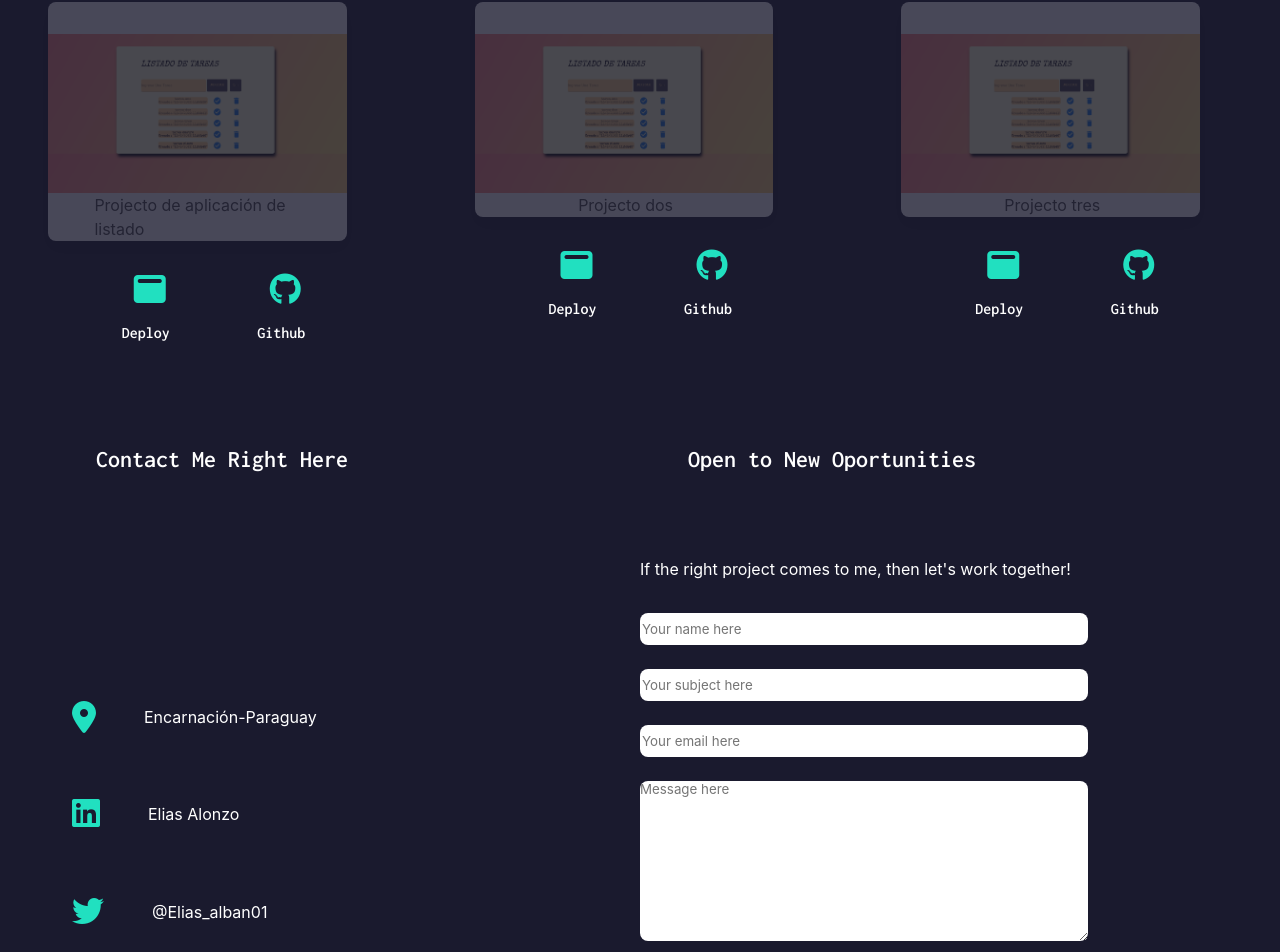
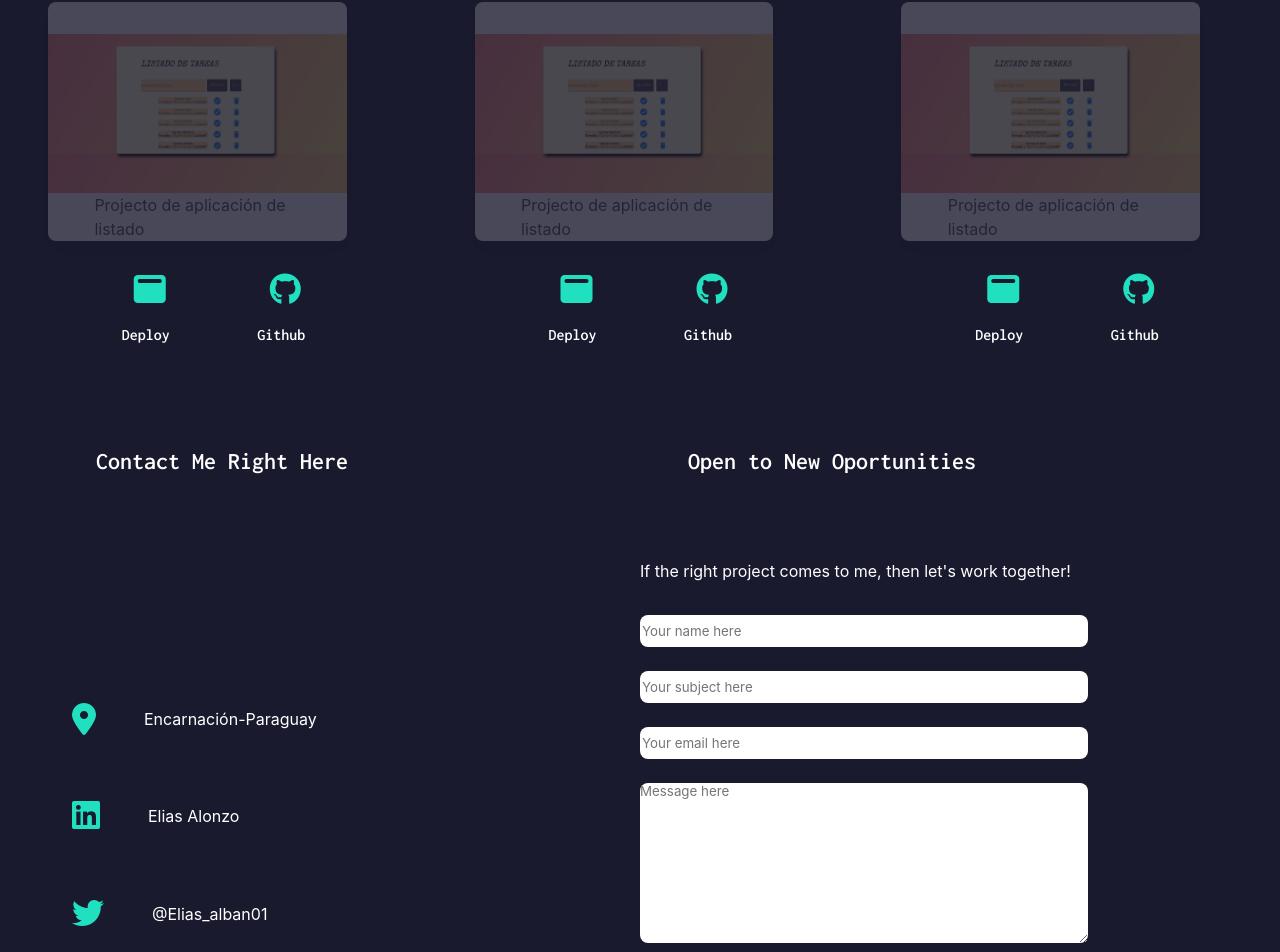
Before and after one commit to Alban001/portafolio-profesional, a React (Create React App) app: page / in a window 1280 px wide. Shown: the part 1562-2514 px from the top of the page. Built offline with nearby package versions, Linux system fonts and the light colour scheme; a web font is replaced by a local one.

Commit message:
deploy and git link added

```diff
--- a/src/components/card/Card.js
+++ b/src/components/card/Card.js
@@ -21,13 +21,21 @@ export const Card = ({img,alt,descrip}) => {
         <div className="btn-container">
             <div className="btn-container__unit">
                 <div className="btn-container__icon">
-                     <i className="fa-solid fa-window-maximize btn-container__icon-body"></i>
+                <a href="https://todo-list-alban.netlify.app/"
+                aria-label='Linkedin'
+                rel='noopener'
+                target='_blank'
+                ><i className="fa-solid fa-window-maximize btn-container__icon-body"></i></a>
                 </div>
-                      <p>{translate('Desplegar', 'Desplegar')}</p>
+                <p>{translate('Desplegar', 'Desplegar')}</p>
             </div>
               <div className="btn-container__unit">
                    <div className="btn-container__icon">
-                     <i className="fa-brands fa-github btn-container__icon-body"></i>
+                   <a href="https://github.com/Alban001/todo-list"
+                aria-label='Linkedin'
+                rel='noopener'
+                target='_blank'
+                ><i className="fa-brands fa-github btn-container__icon-body"></i></a>
                   </div>
                   <p>Github</p>
                </div>
--- a/src/components/card/CardData-min.js
+++ b/src/components/card/CardData-min.js
@@ -1 +1 @@
-import listado from"../img/listado.png";export const cardContent=[{id:1,img:listado,alt:"Lista",descrip:"Projecto de aplicación de listado"},{id:2,img:listado,alt:"vacio",descrip:"Projecto dos"},{id:3,img:listado,alt:"vacio",descrip:"Projecto tres"}];
+import listado from"../img/listado.png";export const cardContent=[{id:1,img:listado,alt:"Lista",descrip:"Projecto de aplicación de listado"},{id:2,img:listado,alt:"vacio",descrip:"Projecto de aplicación de listado"},{id:3,img:listado,alt:"vacio",descrip:"Projecto de aplicación de listado"}];
--- a/src/components/card/CardData.js
+++ b/src/components/card/CardData.js
@@ -10,13 +10,13 @@ export const cardContent =[
         id:2,
         img: listado,
         alt:'vacio',
-        descrip: 'Projecto dos'
+        descrip: 'Projecto de aplicación de listado'
     },
     {
 
         id:3,
         img: listado,
         alt:'vacio',
-        descrip: 'Projecto tres'
+        descrip: 'Projecto de aplicación de listado'
     }
 ]
```
